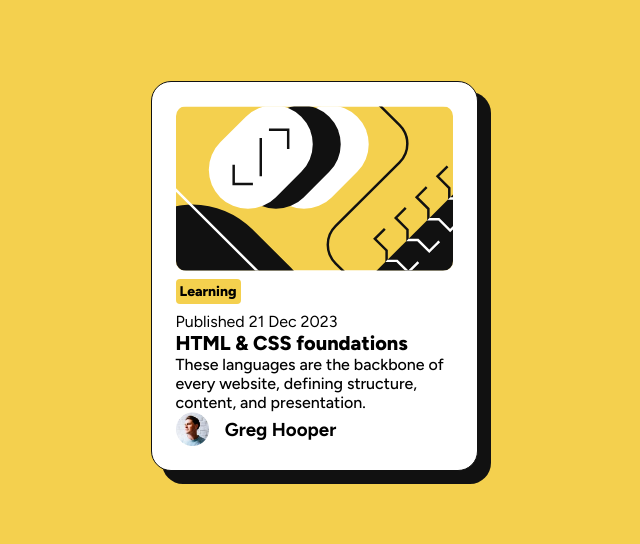
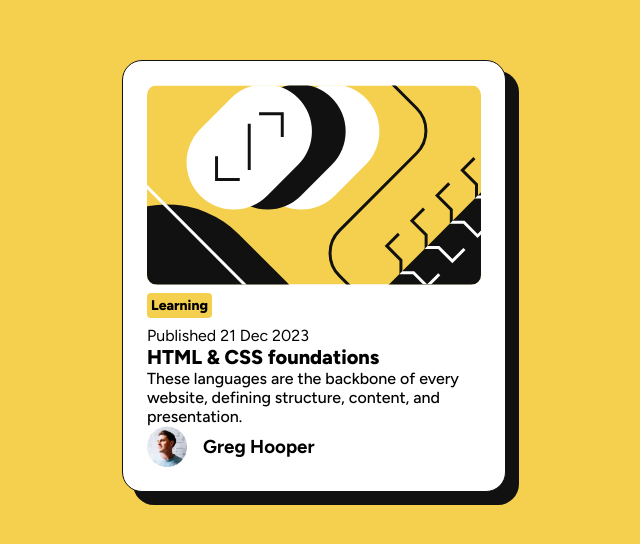
Before and after one commit to O-Julia-O/blog-preview-card, a plain HTML site: page index.html in a window 1280 px wide. Shown: the part 124-668 px from the top of the page, without its empty margins (326-966 px from the left). Drawn offline with Linux system fonts and the light colour scheme.

Commit message:
fixing max-width in card

```diff
--- a/style.css
+++ b/style.css
@@ -31,7 +31,7 @@ main {
     background-color: white;
     padding: var(--spacing-xl);
     border-radius: 20px;
-    max-width: 327px;
+    max-width: 24rem;
 
 
     box-shadow: 12px 12px 0px 1px #111111;
```
